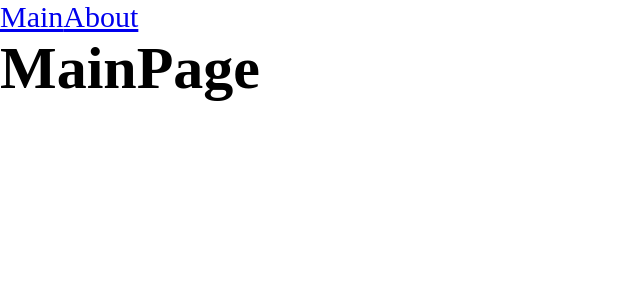
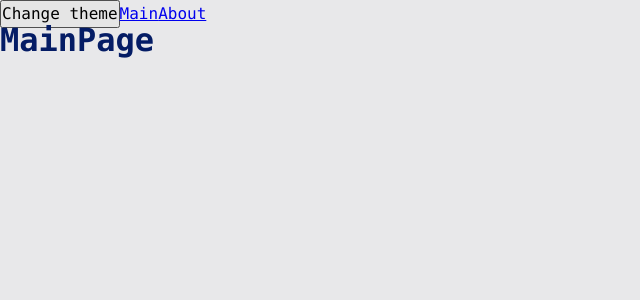
Before and after one commit to dmsk01/webpack-setting, a React app: page / in a window 1280 px wide. Shown: the top 300 px of the page, without its empty margins (0-640 px from the left). Built offline with nearby package versions, Linux system fonts and the light colour scheme.

Commit message:
add theme context

```diff
--- a/src/App.tsx
+++ b/src/App.tsx
@@ -1,16 +1,20 @@
-import React, { Suspense } from "react";
-import Counter from "./components/Counter";
-import "./index.scss";
+import React, { Suspense, useContext, useState } from "react";
 import { Route, Routes } from "react-router-dom";
-import AboutPage from "./pages/AboutPage/AboutPage";
-import MainPage from "./pages/MainPage/MainPage";
 import { Link } from "react-router-dom";
 import { AboutPageAsync } from "./pages/AboutPage/AboutPage.async";
 import { MainPageAsync } from "./pages/MainPage/MainPage.async";
+import "./styles/index.scss";
+import { Theme, ThemeContext } from "./theme/ThemeContext";
+import { useTheme } from "./theme/useTheme";
 
 function App() {
+  const { theme, toggleTheme } = useTheme();
+
   return (
-    <div className="app">
+    <div className={`app ${theme}`}>
+      <button type="button" onClick={toggleTheme}>
+        Change theme
+      </button>
       <Link to={"/"}>Main</Link>
       <Link to={"/about"}>About</Link>
       <Suspense fallback={<div>Loading...</div>}>
--- a/src/index.scss
+++ /dev/null
@@ -1,9 +0,0 @@
-* {
-  margin: 0;
-  padding: 0;
-  box-sizing: border-box;
-}
-
-.app {
-  font-size: 30px;
-}
--- a/src/index.tsx
+++ b/src/index.tsx
@@ -1,10 +1,13 @@
 import { render } from "react-dom";
 import App from "./App";
 import { BrowserRouter } from "react-router-dom";
+import ThemeProvider from "./theme/ThemeProvider";
 
 render(
   <BrowserRouter>
-    <App />
+    <ThemeProvider>
+      <App />
+    </ThemeProvider>
   </BrowserRouter>,
   document.getElementById("root")
 );
--- /dev/null
+++ b/src/styles/index.scss
@@ -0,0 +1,13 @@
+@import "reset";
+@import "variables/global";
+@import "themes/normal";
+@import "themes/dark";
+
+.app {
+    font: var(--font-m);
+
+    background: var(--bg-color);
+    color: var(--primary-color);
+
+    min-height: 100vh;
+}
--- /dev/null
+++ b/src/styles/reset.scss
@@ -0,0 +1,14 @@
+* {
+  margin: 0;
+  padding: 0;
+  box-sizing: border-box;
+}
+
+input,
+button,
+textarea,
+select {
+  margin: 0;
+
+  font: inherit;
+}
--- /dev/null
+++ b/src/styles/themes/dark.scss
@@ -0,0 +1,6 @@
+.app.dark {
+  --bg-color: #090949;
+
+  --primary-color: #049604;
+  --secondary-color: #04ff04;
+}
--- /dev/null
+++ b/src/styles/themes/normal.scss
@@ -0,0 +1,6 @@
+.app.light {
+  --bg-color: #e8e8ea;
+
+  --primary-color: #041c65;
+  --secondary-color: #0449e0;
+}
--- /dev/null
+++ b/src/styles/variables/global.scss
@@ -0,0 +1,11 @@
+:root {
+    --font-family-main: Consolas, 'Times New Roman', Serif;
+
+    --font-size-m: 16px;
+    --font-line-m: 24px;
+    --font-m: var(--font-size-m) / var(--font-line-m) var(--font-family-main);
+
+    --font-size-l: 24px;
+    --font-line-l: 32px;
+    --font-l: var(--font-size-l) / var(--font-line-l) var(--font-family-main);
+}
--- /dev/null
+++ b/src/theme/ThemeContext.ts
@@ -0,0 +1,15 @@
+import { createContext } from "react";
+
+export enum Theme {
+  LIGHT = "light",
+  DARK = "dark",
+}
+
+export interface ThemeContextProps {
+  theme?: Theme;
+  setTheme?: (theme: Theme) => void;
+}
+
+export const ThemeContext = createContext<ThemeContextProps>({});
+
+export const LOCAL_STORAGE_THEME_KEY = 'theme'
--- /dev/null
+++ b/src/theme/ThemeProvider.tsx
@@ -0,0 +1,29 @@
+import React, { FC, useMemo, useState } from "react";
+import { LOCAL_STORAGE_THEME_KEY, Theme, ThemeContext } from "./ThemeContext";
+
+const defaultTheme =
+  (localStorage.getItem(LOCAL_STORAGE_THEME_KEY) as Theme) || Theme.LIGHT;
+
+const ThemeProvider: FC = ({ children }) => {
+  const [theme, setTheme] = useState<Theme>(defaultTheme);
+
+  const toggleTheme = () => {
+    setTheme(theme === Theme.DARK ? Theme.LIGHT : Theme.DARK);
+  };
+
+  const defaultProps = useMemo(
+    () => ({
+      theme,
+      setTheme,
+    }),
+    [theme]
+  );
+
+  return (
+    <ThemeContext.Provider value={defaultProps}>
+      {children}
+    </ThemeContext.Provider>
+  );
+};
+
+export default ThemeProvider;
--- /dev/null
+++ b/src/theme/useTheme.ts
@@ -0,0 +1,18 @@
+import { useContext } from "react";
+import { LOCAL_STORAGE_THEME_KEY, Theme, ThemeContext } from "./ThemeContext";
+
+interface UseThemeResult {
+  toggleTheme: () => void;
+  theme: Theme
+}
+
+export function useTheme(): UseThemeResult {
+  const { theme, setTheme } = useContext(ThemeContext);
+  const toggleTheme = () => {
+    const newTheme = theme === Theme.DARK ? Theme.LIGHT : Theme.DARK
+    setTheme(newTheme);
+    localStorage.setItem(LOCAL_STORAGE_THEME_KEY, newTheme)
+  };
+
+  return { theme, toggleTheme }
+}
```
